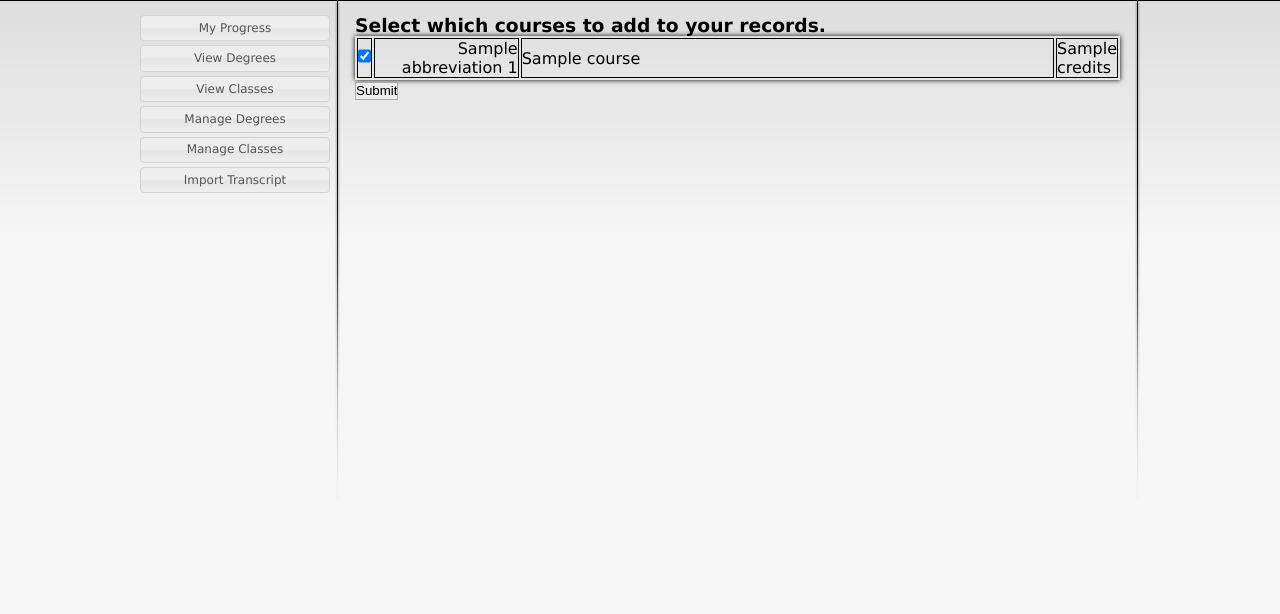
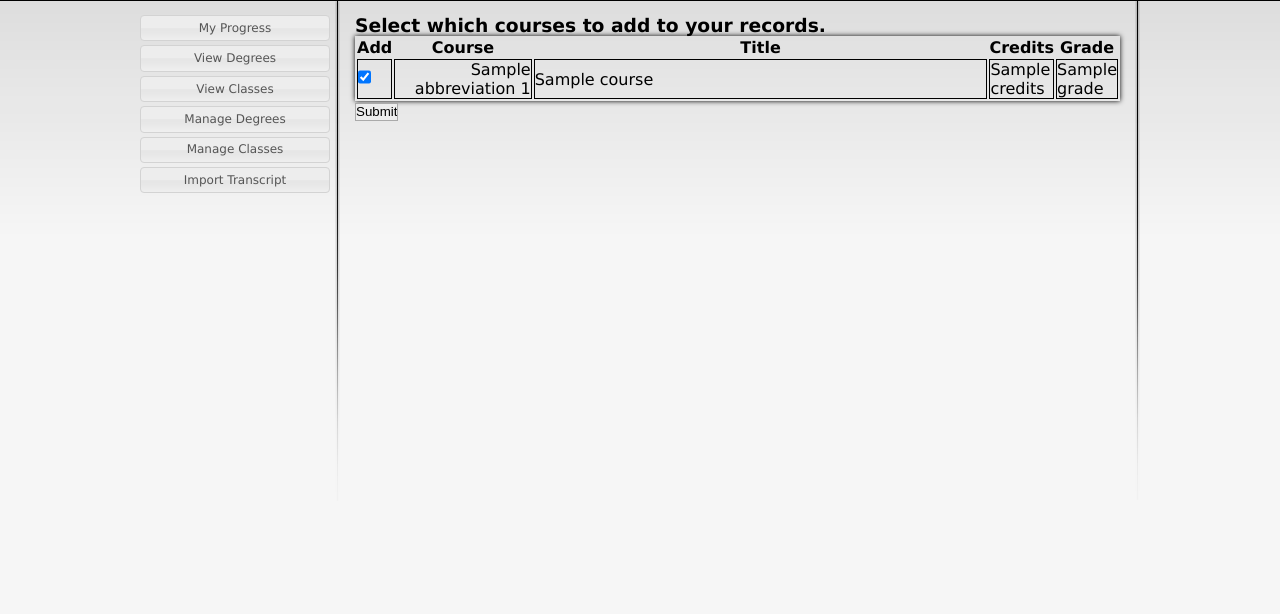
Before and after one commit to emef/gradpath, a Django app: template template/student/transcript/verify.html in a window 1280 px wide. Shown: the part 27-641 px from the top of the page. Run offline with Django 3.2, Linux system fonts and the light colour scheme; the template is opened without the code that fills it: most values are stand-ins (such as "Sample title", 1, 10 or a date in 2020).

Commit message:
local changes...

```diff
--- a/profiles/models.py
+++ b/profiles/models.py
@@ -14,7 +14,7 @@ class UserProfile(models.Model):
 class Record(models.Model):
     profile = models.ForeignKey(UserProfile)
     course = models.ForeignKey(Course)
-    grade = models.DecimalField(blank=True, max_digits=3, decimal_places=2)
+    grade = models.CharField(max_length=3, blank=True)
 
     def __unicode__(self):
         return 'Record<%s %s, %s>' % (self.course.section.abbreviation,
--- a/template/student/transcript/verify.html
+++ b/template/student/transcript/verify.html
@@ -20,12 +20,20 @@
 <form action="/student/transcript/submit/" method="POST">
   {% csrf_token %}
   <table>
-    {% for course in courses %}
     <tr>
-      <td ><input name="{{ course.id }}" type="checkbox" checked="yes"></td>
-      <td style="text-align:right" width="20%">{{ course.section.abbreviation }} {{ course.number }}</td>
-      <td style="color:black" width="80%">{{ course.title }}</td>
-      <td style="color:black">{{ course.credits }}</td>
+      <th>Add</th>
+      <th>Course</th>
+      <th>Title</th>
+      <th>Credits</th>
+      <th>Grade</th>
+    </tr>
+    {% for item in items %}
+    <tr>
+      <td ><input name="{{ item.course.id }}" type="checkbox" checked="yes"></td>
+      <td style="text-align:right" width="20%">{{ item.course.section.abbreviation }} {{ item.course.number }}</td>
+      <td style="color:black" width="80%">{{ item.course.title }}</td>
+      <td style="color:black">{{ item.course.credits }}</td>
+      <td style="color:black">{{ item.grade }}</td>
     </tr>
     {% endfor %}
   </table>
```
Also changed, not shown: student/views.py (+5 -5 lines).
